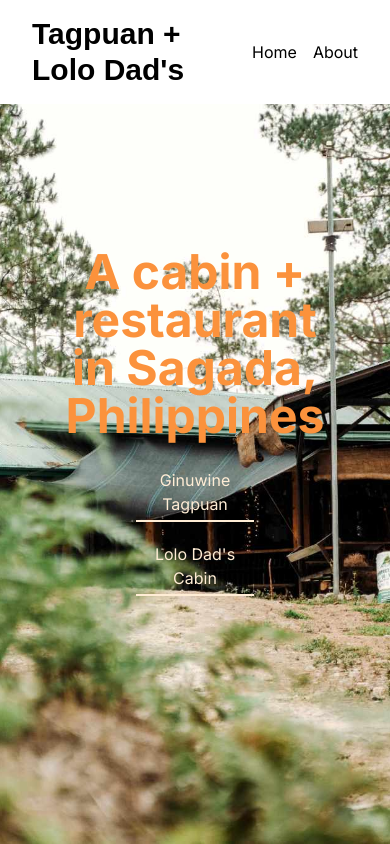
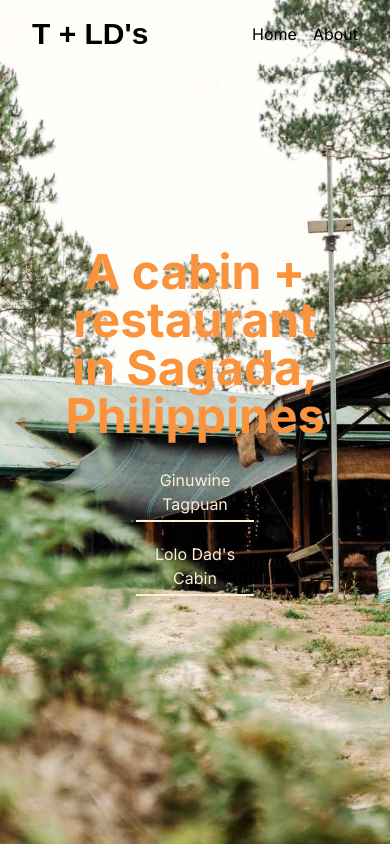
Before and after one commit to kenmalik/tagpuan-lolo-dads, a Next.js app: page / in a window 390 px wide. Shown: the top 844 px of the page. Built offline with nearby package versions, Linux system fonts and the light colour scheme; a web font is replaced by a local one.

Commit message:
feat: add fade out/in for header background

```diff
--- a/app/components/header.tsx
+++ b/app/components/header.tsx
@@ -1,13 +1,22 @@
 import Link from 'next/link';
 
-export default function Header({ fixed }: { fixed?: boolean }) {
+export default function Header({
+  fixed,
+  transparent,
+}: {
+  fixed?: boolean;
+  transparent?: boolean;
+}) {
   return (
     <header
-      className={`${fixed ? 'fixed' : ''} z-50 flex w-full items-center justify-between bg-white px-8 py-4`}
+      className={`${fixed ? 'fixed' : ''} ${transparent ? 'animate-fade-out' : 'animate-fade-in bg-white'} z-50 flex w-full items-center justify-between px-8 py-4 md:px-16`}
     >
       <Link href="/">
-        <div className="font-seaweed text-3xl font-bold">
+        <div className="hidden font-seaweed text-3xl font-bold min-[425px]:block">
           Tagpuan + Lolo Dad's
+        </div>
+        <div className="font-seaweed text-3xl font-bold min-[425px]:hidden">
+          T + LD's
         </div>
       </Link>
       <ul className="flex gap-4">
--- a/app/page.tsx
+++ b/app/page.tsx
@@ -1,13 +1,26 @@
 'use client';
 
+import { useEffect, useState } from 'react';
 import Gallery from './components/gallery';
 import Header from './components/header';
 import Link from 'next/link';
 
 export default function Home() {
+  const [scrollPosition, setScrollPosition] = useState(0);
+
+  function handleScroll() {
+    const position = window.scrollY;
+    setScrollPosition(position);
+  }
+
+  useEffect(() => {
+    window.addEventListener('scroll', handleScroll, { passive: true });
+    return () => window.removeEventListener('scroll', handleScroll);
+  }, []);
+
   return (
     <>
-      <Header fixed />
+      <Header fixed transparent={scrollPosition < 200} />
       <main className="mb-32">
         <section className="h-screen bg-[url('/images/tagpuan/restaurant-exterior.jpg')] bg-cover bg-fixed bg-center">
           <div className="absolute flex h-full w-full flex-col items-center justify-center p-12 md:p-24 lg:p-64">
--- a/tailwind.config.ts
+++ b/tailwind.config.ts
@@ -23,6 +23,20 @@ const config: Config = {
       screens: {
         '3xl': '1792px',
       },
+      keyframes: {
+        'fade-out': {
+          from: { backgroundColor: 'white' },
+          to: { backgroundColor: 'transparent' },
+        },
+        'fade-in': {
+          from: { backgroundColor: 'transparent' },
+          to: { backgroundColor: 'white' },
+        },
+      },
+      animation: {
+        'fade-out': 'fade-out .2s ease-in',
+        'fade-in': 'fade-in .2s ease-in',
+      },
     },
   },
   plugins: [],
```
Also changed, not shown: app/components/header.css (added).
